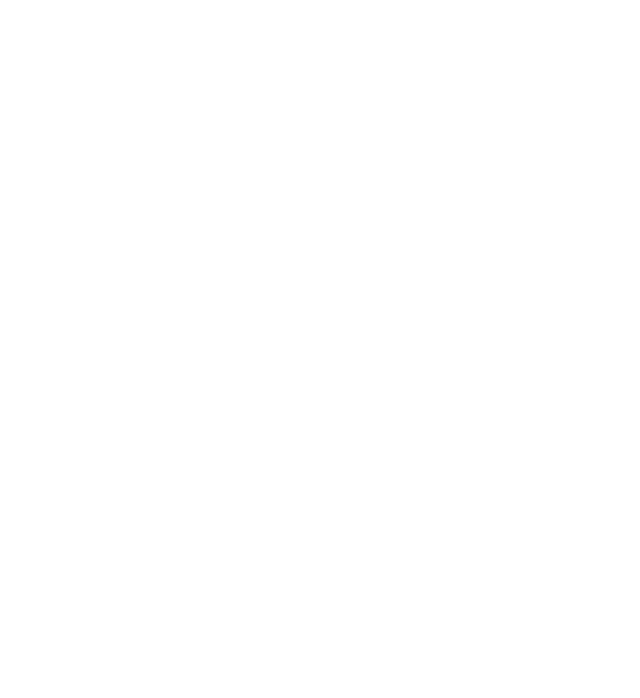
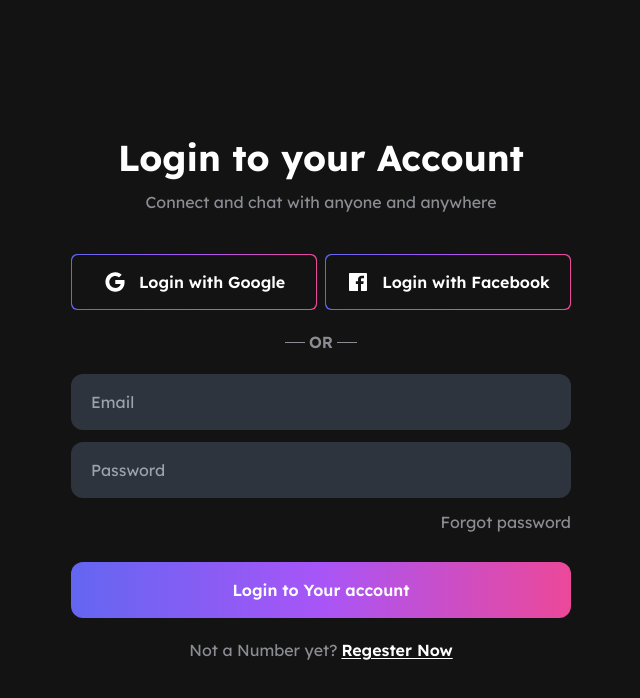
Before and after one commit to sidharthhhh/nextchatapp, a Next.js app: page /login in a window 1280 px wide. Shown: the top 698 px of the page, without its empty margins (319-959 px from the left). Built offline with nearby package versions, Linux system fonts and the light colour scheme.

Commit message:
login page Ui created

```diff
--- a/pages/login.js
+++ b/pages/login.js
@@ -1,9 +1,72 @@
 import React from 'react'
+import { IoLogoGoogle, IoLogoFacebook } from "react-icons/io"
+import Link from 'next/link'
 
 const Login = () => {
-  return (
-    <div>Login</div>
-  )
+    return (
+        <div className='h-[100vh] flex justify-center items-center bg-c1'>
+            <div className='flex items-center flex-col'>
+
+                <div className='text-center'>
+                    <div className='text-4xl font-bold'>
+                        Login to your Account
+                    </div>
+                    <div className='mt-3 text-c3'>
+                        Connect and chat with anyone and anywhere
+                    </div>
+                </div>
+                <div className='flex items-center gap-2 w-full mt-10 mb-5'>
+
+
+                    <div className='bg-gradient-to-r from-indigo-500 via-purple-500 to-pink-500 w-1/2 h-14 rounded-md cursor-pointer p-[1px]'>
+
+                        <div className='flex items-center justify-center gap-3 text-white font-semibold bg-c1 w-full h-full rounded-md'>
+                            <IoLogoGoogle size={24} />
+                            <span>Login with Google</span>
+                        </div>
+
+                    </div>
+
+                    <div className='bg-gradient-to-r from-indigo-500 via-purple-500 to-pink-500 w-1/2 h-14 rounded-md cursor-pointer p-[1px]'>
+
+                        <div className='flex items-center justify-center gap-3 text-white font-semibold bg-c1 w-full h-full rounded-md'>
+                            <IoLogoFacebook size={24} />
+                            <span>Login with Facebook</span>
+                        </div>
+
+                    </div>
+                </div>
+
+                <div className='flex items-center gap-1'>
+                    <span className='w-5 h-[1px] bg-c3 '></span>
+                    <span className='text-c3 font-semibold '>OR</span>
+                    <span className='w-5 h-[1px] bg-c3 '></span>
+                </div>
+
+                <form className='flex flex-col items-center gap-3 w-[500px] mt-5'>
+                    <input type="email"
+                        placeholder='Email'
+                        className='w-full h-14 bg-c5 rounded-xl outline-none border-none px-5 text-c3'
+                        autoComplete='off' />
+
+                    <input type="password"
+                        placeholder='Password'
+                        className='w-full h-14 bg-c5 rounded-xl outline-none border-none px-5 text-c3'
+                        autoComplete='off' />
+
+                        <div className='text-right w-full text-c3'>
+                            <span className='cursor-pointer '>Forgot password</span>
+                        </div>
+                        <button className='mt-4 w-full h-14 rounded-xl outline-none text-base font-semibold bg-gradient-to-r from-indigo-500 via-purple-500 to-pink-500'>Login to Your account</button>
+                </form>
+                <div className='flex justify-center gap-1 text-c3 mt-5'>
+                  <span>Not a Number yet?</span>
+                  <Link href="/register"
+                  className='font-semibold text-white underline underline-offset-2 cursor-pointer'>Regester Now</Link>
+                </div>
+            </div>
+        </div>
+    )
 }
 
 export default Login
```
